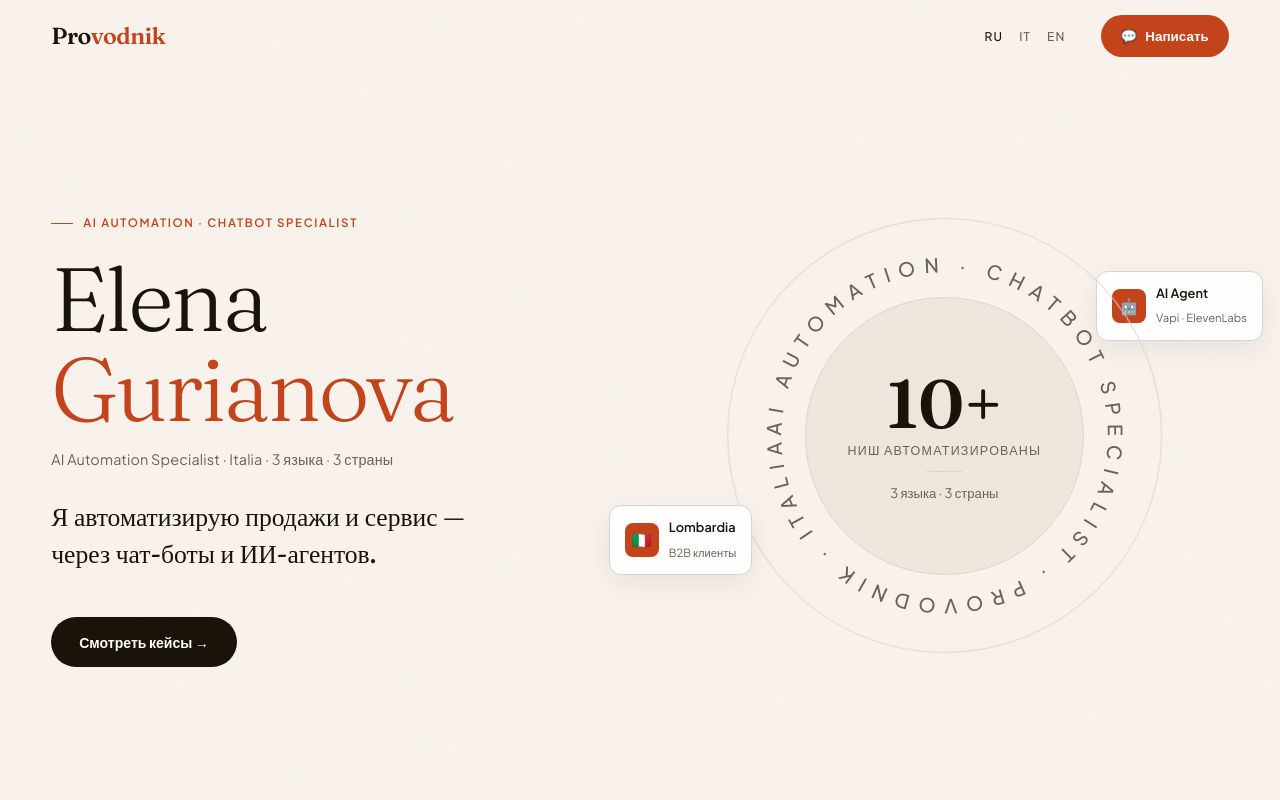
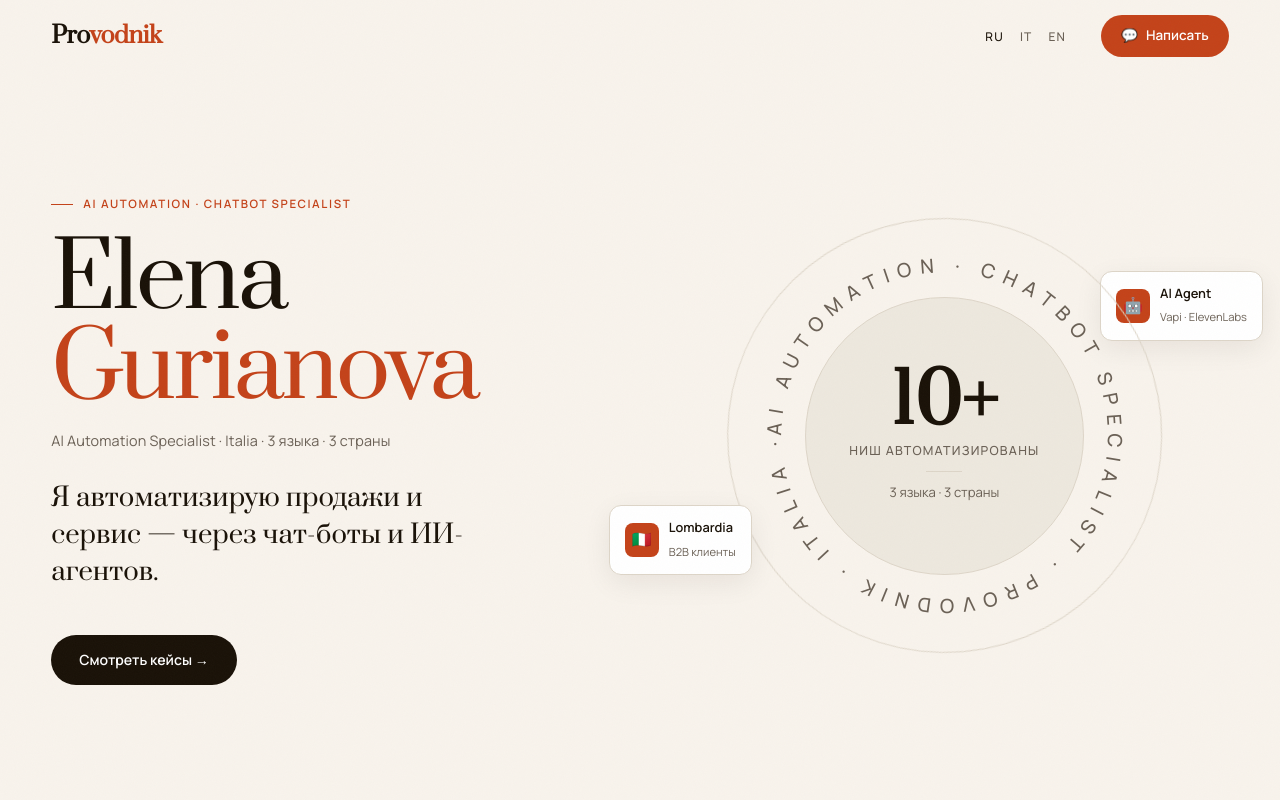
Before and after one commit to EllyKeep/provodnik-landing, a plain HTML site: page index.html in a window 1280 px wide. Shown: the top 800 px of the page. Drawn offline with Linux system fonts and the light colour scheme.

Commit message:
[agent] feat: шрифты заменены на Prata + Manrope

```diff
--- a/index.html
+++ b/index.html
@@ -6,7 +6,7 @@
 <title>Elena Gurianova — AI Automation & Chatbot Specialist</title>
 <link rel="preconnect" href="https://fonts.googleapis.com">
 <link rel="preconnect" href="https://fonts.gstatic.com" crossorigin>
-<link href="https://fonts.googleapis.com/css2?family=Fraunces:opsz,wght@9..144,300..700&family=Plus+Jakarta+Sans:wght@300;400;500;600&display=swap" rel="stylesheet">
+<link href="https://fonts.googleapis.com/css2?family=Prata&family=Manrope:wght@300;400;500;600&display=swap" rel="stylesheet">
 <style>
 *,*::before,*::after{box-sizing:border-box;margin:0;padding:0}
 em{font-style:normal}
@@ -19,8 +19,8 @@ em{font-style:normal}
   --cypress:#2E5040;
   --bronze:#B5945A;
   --muted:#6B6156;
-  --fd:'Fraunces',serif;
-  --fb:'Plus Jakarta Sans',sans-serif;
+  --fd:'Prata',serif;
+  --fb:'Manrope',sans-serif;
   --nav-h:72px;
   --pad:clamp(24px,4vw,72px);
   --sec:clamp(64px,8vw,120px);
@@ -224,7 +224,7 @@ footer{background:var(--espresso);color:rgba(255,255,255,.35);padding:22px var(-
       <div class="medal-ring"></div>
       <svg class="medal-svg" viewBox="0 0 200 200" xmlns="http://www.w3.org/2000/svg">
         <defs><path id="cp" d="M100,100 m-75,0 a75,75 0 1,1 150,0 a75,75 0 1,1 -150,0"/></defs>
-        <text font-family="Plus Jakarta Sans,sans-serif" font-size="9" font-weight="500" fill="#6B6156" letter-spacing="3.8">
+        <text font-family="Manrope,sans-serif" font-size="9" font-weight="500" fill="#6B6156" letter-spacing="3.8">
           <textPath href="#cp">AI AUTOMATION · CHATBOT SPECIALIST · PROVODNIK · ITALIA ·</textPath>
         </text>
       </svg>
```
